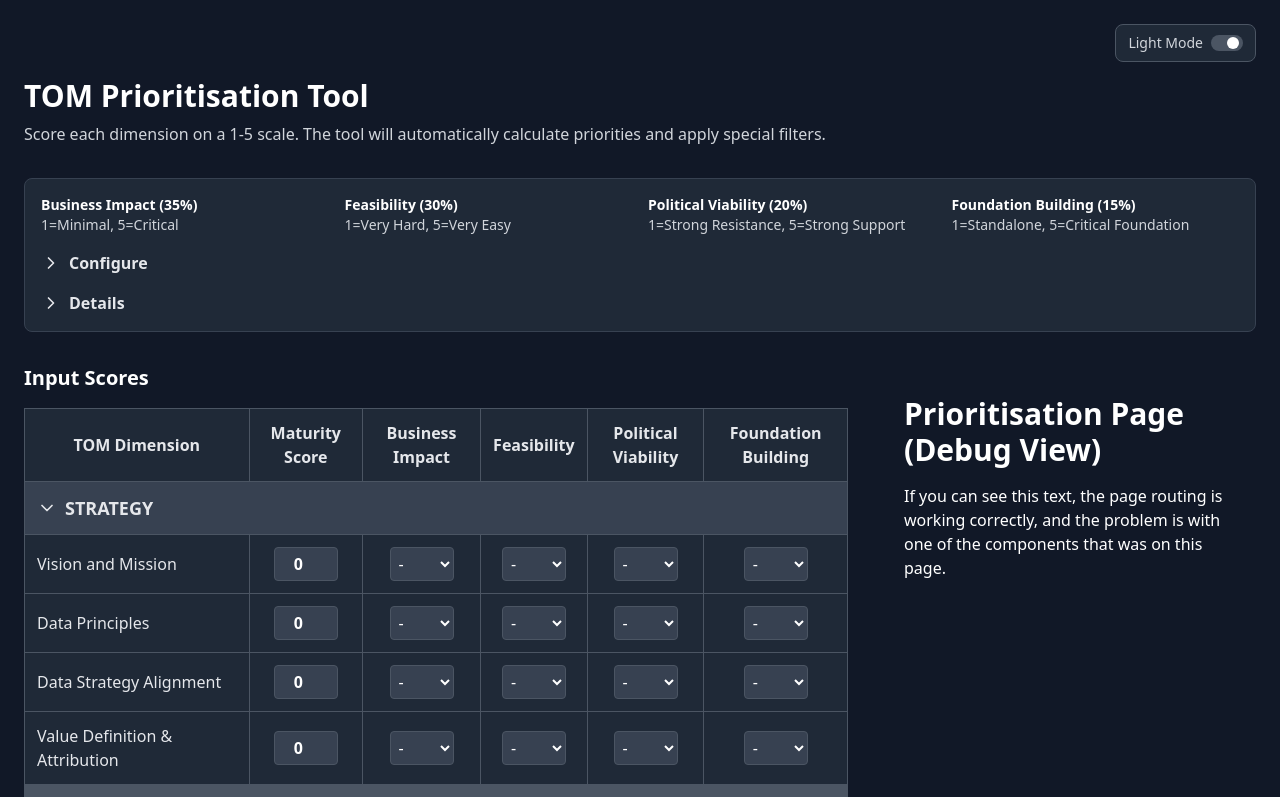
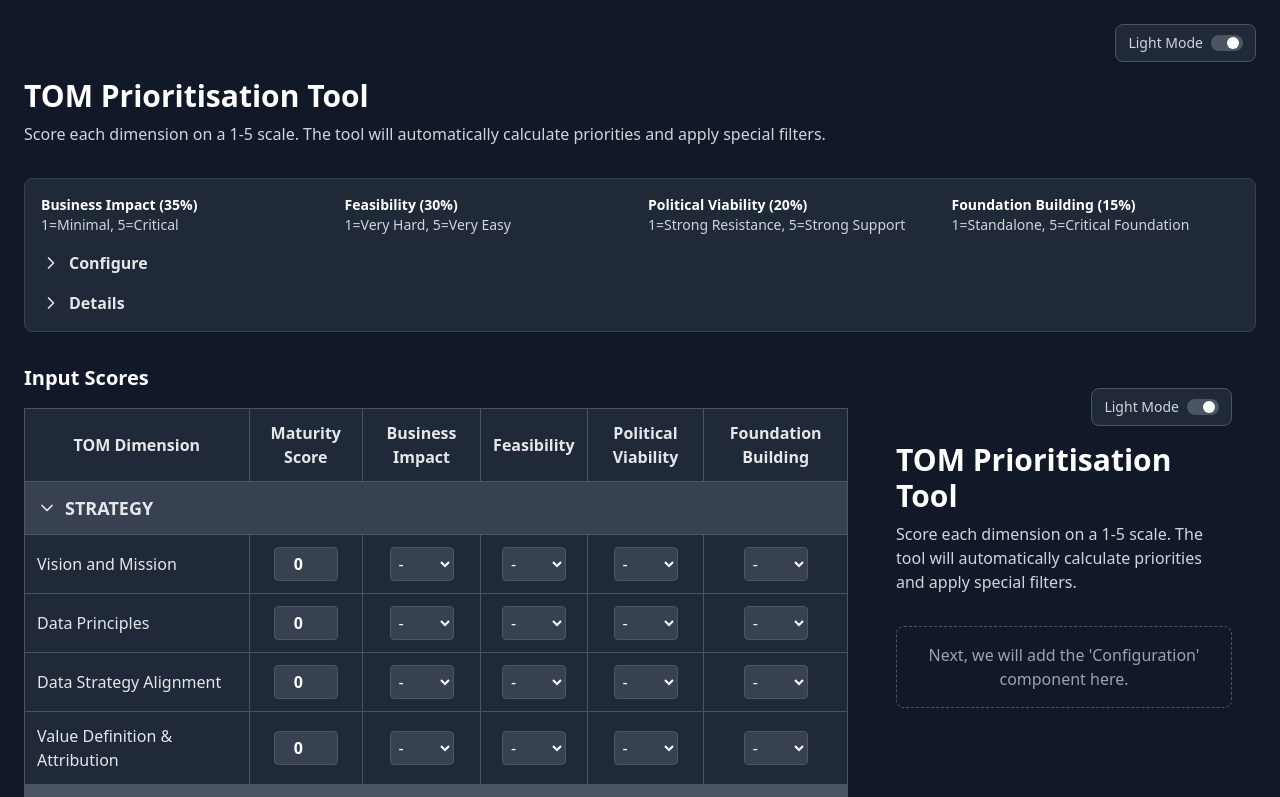
Before and after one commit to nickedell/prioritisation_2, a React (Vite) app: page /prioritisation in a window 1280 px wide. Shown: the top 797 px of the page. Built offline with nearby package versions, Linux system fonts and the light colour scheme.

Commit message:
Update PrioritisationResults.tsx

```diff
--- a/src/components/PrioritisationResults.tsx
+++ b/src/components/PrioritisationResults.tsx
@@ -1,10 +1,36 @@
-import React from 'react';
+import { useState } from 'react';
+import { initialTomDimensions } from '../constants/dimensions.ts';
+import { TOMDimension, Weights } from '../types/index.ts';
+import Header from '../components/Header.tsx';
+// Other imports will be added back in later steps
 
 const PrioritisationPage = () => {
+    // Adding back the state management
+    const [tomDimensions, setTomDimensions] = useState<TOMDimension[]>(initialTomDimensions);
+    const [darkMode, setDarkMode] = useState(true);
+    const [weights, setWeights] = useState<Weights>({
+        businessImpact: 35,
+        feasibility: 30,
+        political: 20,
+        foundation: 15
+    });
+
     return (
-        <div className="p-8 bg-gray-900 text-white min-h-screen">
-            <h1 className="text-3xl font-bold">Prioritisation Page (Debug View)</h1>
-            <p className="mt-4">If you can see this text, the page routing is working correctly, and the problem is with one of the components that was on this page.</p>
+        <div className={darkMode ? 'bg-gray-900' : 'bg-gray-50'}>
+            <div className={`max-w-7xl mx-auto p-6 min-h-screen ${darkMode ? 'text-gray-100' : 'text-gray-900'}`}>
+                {/* Adding back the Header component */}
+                <Header
+                    title="TOM Prioritisation Tool"
+                    subtitle="Score each dimension on a 1-5 scale. The tool will automatically calculate priorities and apply special filters."
+                    darkMode={darkMode}
+                    setDarkMode={setDarkMode}
+                />
+
+                {/* The rest of the components will be added back in the next steps */}
+                <div className="mt-8 p-4 border border-dashed border-gray-600 rounded-lg">
+                    <p className="text-center text-gray-400">Next, we will add the 'Configuration' component here.</p>
+                </div>
+            </div>
         </div>
     );
 };
```
